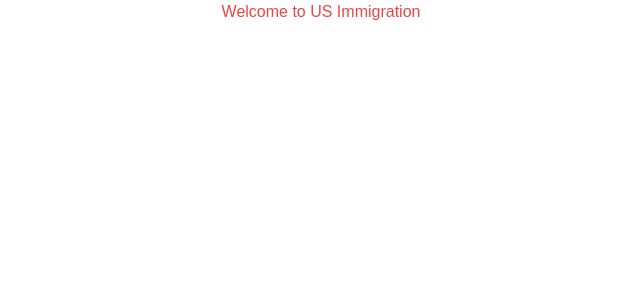
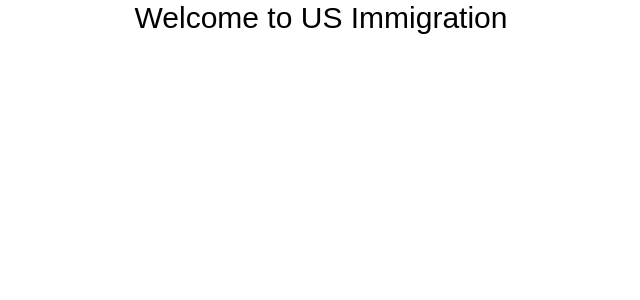
Before and after one commit to RamyHazem/us-immigration, a React (Vite) app: page / in a window 1280 px wide. Shown: the top 300 px of the page, without its empty margins (319-959 px from the left). Built offline with nearby package versions, Linux system fonts and the light colour scheme.

Commit message:
project setup

```diff
--- a/src/App.jsx
+++ b/src/App.jsx
@@ -1,7 +1,7 @@
 function App() {
   return (
     <div className="flex align-center justify-center">
-      <h1 className="text-red-500">Welcome to US Immigration</h1>
+      <h1 className="text-3xl">Welcome to US Immigration</h1>
     </div>
   );
 }
```
